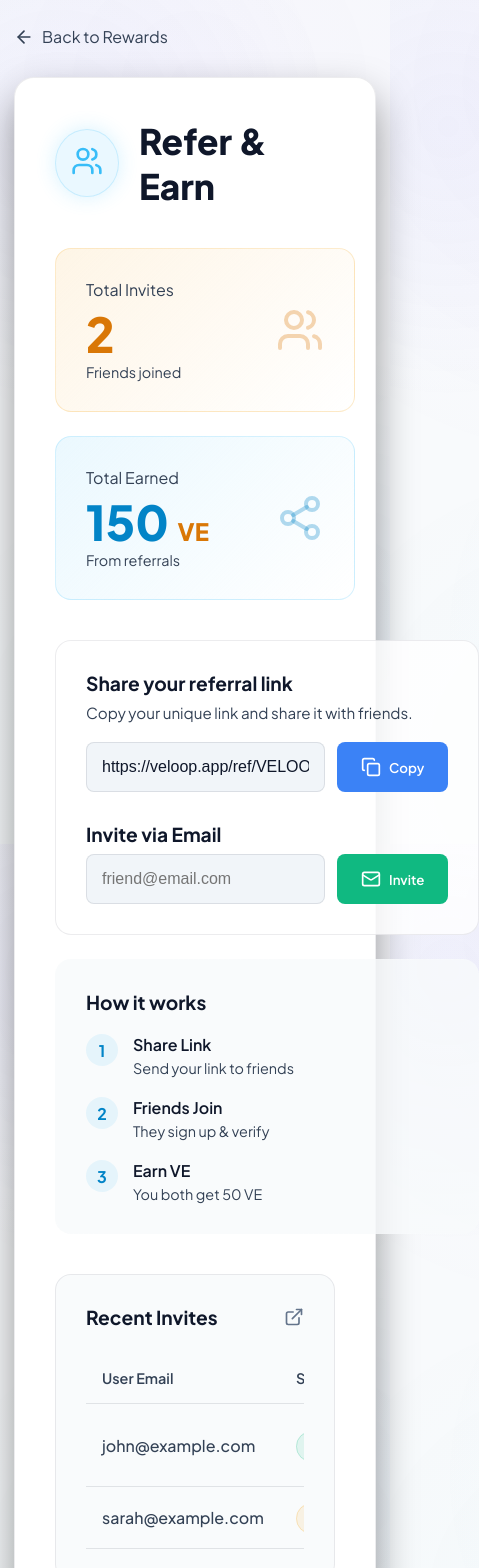
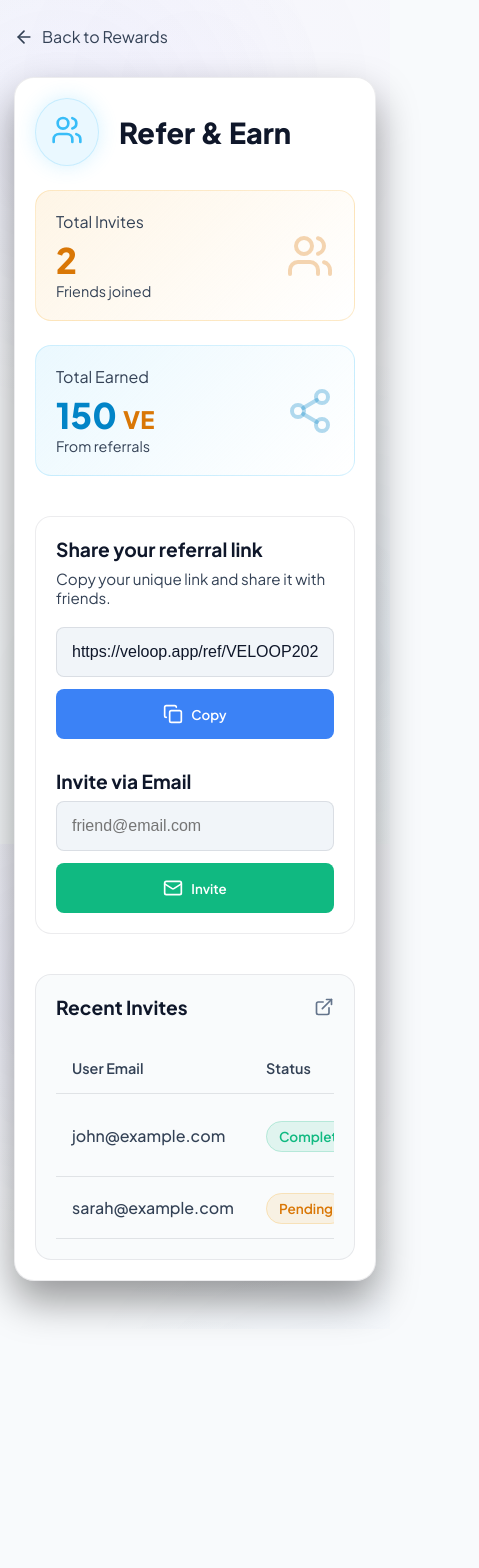
Before and after one commit to nandinisihare2332/veloop-rewards-banners, a React (Vite) app: page /refer-earn in a window 390 px wide. Shown: the top 1568 px of the page, 479 px wide, since content can reach past the window. After the commit the page ends 1329 px from the top, so only its background shows below. Built offline with nearby package versions, Linux system fonts and the light colour scheme.

Commit message:
Fix mobile responsiveness padding and layout overflows

```diff
--- a/src/pages/BonusVEsPage.module.css
+++ b/src/pages/BonusVEsPage.module.css
@@ -93,7 +93,7 @@
 
 .grid {
   display: grid;
-  grid-template-columns: repeat(auto-fill, minmax(280px, 1fr));
+  grid-template-columns: repeat(auto-fill, minmax(250px, 1fr));
   gap: 24px;
 }
 
@@ -215,7 +215,13 @@
   cursor: not-allowed;
 }
 
-@media (max-width: 600px) {
+@media (max-width: 768px) {
+  .pageCard {
+    padding: 20px;
+  }
+  .pageTitle {
+    font-size: 1.8rem;
+  }
   .header {
     flex-direction: column;
     align-items: flex-start;
--- a/src/pages/CaptchaTasksPage.module.css
+++ b/src/pages/CaptchaTasksPage.module.css
@@ -258,7 +258,16 @@
   flex-shrink: 0;
 }
 
-@media (max-width: 600px) {
+@media (max-width: 768px) {
+  .pageCard {
+    padding: 20px;
+  }
+  .pageTitle {
+    font-size: 1.8rem;
+  }
+  .captchaContainer {
+    padding: 20px;
+  }
   .captchaBox {
     flex-direction: column;
   }
--- a/src/pages/ExchangeCenterPage.module.css
+++ b/src/pages/ExchangeCenterPage.module.css
@@ -312,20 +312,23 @@
 
 @media (max-width: 768px) {
   .pageCard {
-    padding: 32px 24px;
+    padding: 20px;
+  }
+  .pageTitle {
+    font-size: 1.8rem;
   }
   .balancesGrid {
     grid-template-columns: 1fr;
   }
   .rateBox {
     flex-direction: row;
-    gap: 16px;
+    gap: 12px;
   }
   .rateCardGem, .rateCardVe {
-    padding: 16px 20px;
-    font-size: 1rem;
+    padding: 12px 16px;
+    font-size: 0.95rem;
   }
   .convertCard {
-    padding: 32px 24px;
+    padding: 20px;
   }
 }
--- a/src/pages/HowItWorksPage.module.css
+++ b/src/pages/HowItWorksPage.module.css
@@ -141,12 +141,16 @@
 
 @media (max-width: 768px) {
   .pageCard {
-    padding: 32px 24px;
+    padding: 20px;
+  }
+  .pageTitle {
+    font-size: 1.8rem;
   }
   .stepItem {
     flex-direction: column;
     text-align: center;
     align-items: center;
     gap: 16px;
+    padding: 20px;
   }
 }
--- a/src/pages/ReferEarnPage.jsx
+++ b/src/pages/ReferEarnPage.jsx
@@ -103,34 +103,7 @@ const ReferEarnPage = () => {
                 </button>
              </form>
           </div>
-
-          <div id="how-it-works" className={styles.howItWorksCard}>
-             <h3 className={styles.actionTitle}>How it works</h3>
-             <div style={{ marginTop: '20px' }}>
-                <div className={styles.stepItem}>
-                   <div className={styles.stepNum}>1</div>
-                   <div>
-                     <div className={styles.stepTitle}>Share Link</div>
-                     <div className={styles.stepDesc}>Send your link to friends</div>
-                   </div>
-                </div>
-                <div className={styles.stepItem}>
-                   <div className={styles.stepNum}>2</div>
-                   <div>
-                     <div className={styles.stepTitle}>Friends Join</div>
-                     <div className={styles.stepDesc}>They sign up & verify</div>
-                   </div>
-                </div>
-                <div className={styles.stepItem}>
-                   <div className={styles.stepNum}>3</div>
-                   <div>
-                     <div className={styles.stepTitle}>Earn VE</div>
-                     <div className={styles.stepDesc}>You both get 50 VE</div>
-                   </div>
-                </div>
-             </div>
           </div>
-        </div>
 
         <div className={styles.tableCard}>
           <div className={styles.tableHeaderWrap}>
--- a/src/pages/ReferEarnPage.module.css
+++ b/src/pages/ReferEarnPage.module.css
@@ -55,7 +55,7 @@
 
 .statsGrid {
   display: grid;
-  grid-template-columns: repeat(auto-fit, minmax(300px, 1fr));
+  grid-template-columns: repeat(auto-fit, minmax(250px, 1fr));
   gap: 24px;
   margin-bottom: 40px;
 }
@@ -318,6 +318,41 @@
   }
 }
 
+@media (max-width: 768px) {
+  .pageCard {
+    padding: 20px;
+  }
+
+  .pageTitle {
+    font-size: 1.8rem;
+  }
+
+  .inputGroup {
+    flex-direction: column;
+  }
+
+  .primaryBtn, .secondaryBtn {
+    width: 100%;
+    justify-content: center;
+  }
+
+  .statCard, .statCardSecondary {
+    padding: 20px;
+  }
+
+  .statValue, .statValueSecondary {
+    font-size: 2.2rem;
+  }
+
+  .actionCard, .howItWorksCard, .tableCard {
+    padding: 20px;
+  }
+
+  .header {
+    margin-bottom: 24px;
+  }
+}
+
 /* Hover effects */
 .statCard, .statCardSecondary {
   transition: all 0.3s cubic-bezier(0.2, 0.8, 0.2, 1);
--- a/src/pages/SwapCenterPage.module.css
+++ b/src/pages/SwapCenterPage.module.css
@@ -294,6 +294,45 @@
   .balancesGrid {
     flex-direction: column;
   }
+
+  .pageCard {
+    padding: 20px;
+  }
+
+  .pageTitle {
+    font-size: 1.8rem;
+  }
+
+  .swapForm {
+    padding: 24px 20px;
+  }
+
+  .balanceCardVe, .balanceCardSve {
+    padding: 20px;
+  }
+
+  .balanceValue, .balanceValueSve {
+    font-size: 1.8rem;
+  }
+
+  .exchangeRateBox {
+    gap: 12px;
+    margin-bottom: 30px;
+  }
+
+  .currencyBox, .currencyBoxSve {
+    padding: 16px 12px;
+  }
+
+  .currencyName, .currencyNameSve {
+    font-size: 1.2rem;
+  }
+
+  .exchangeArrow {
+    width: 36px;
+    height: 36px;
+    min-width: 36px;
+  }
 }
 
 /* Hover effects */
```
